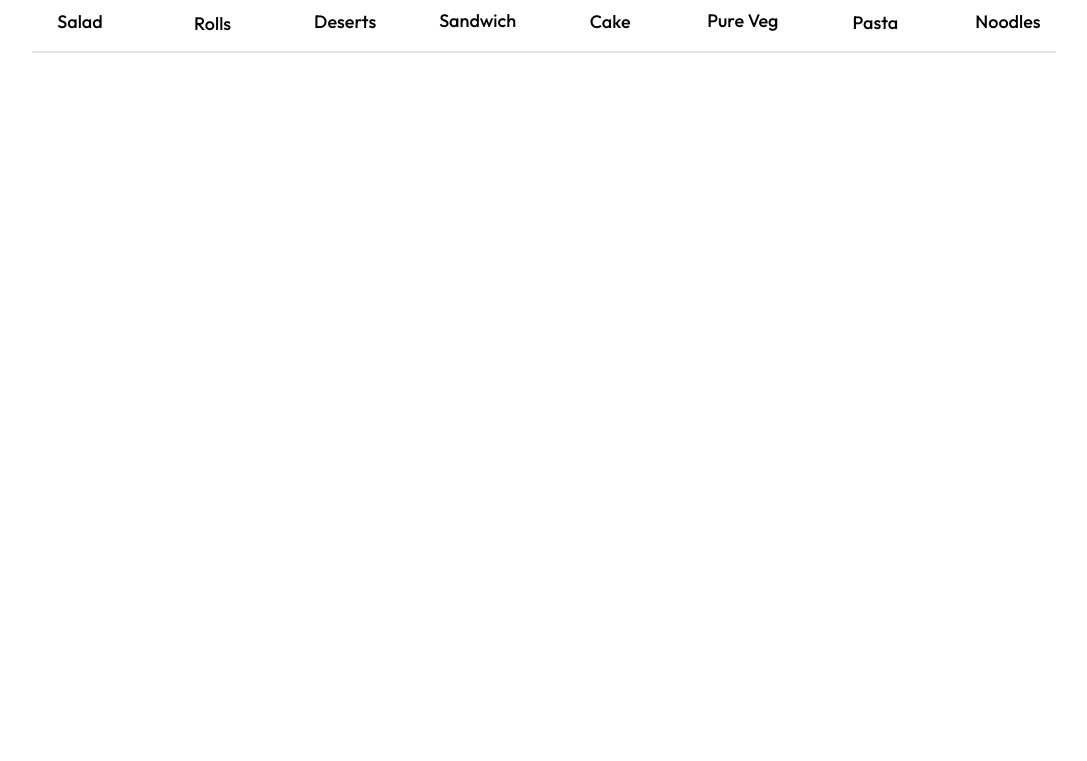
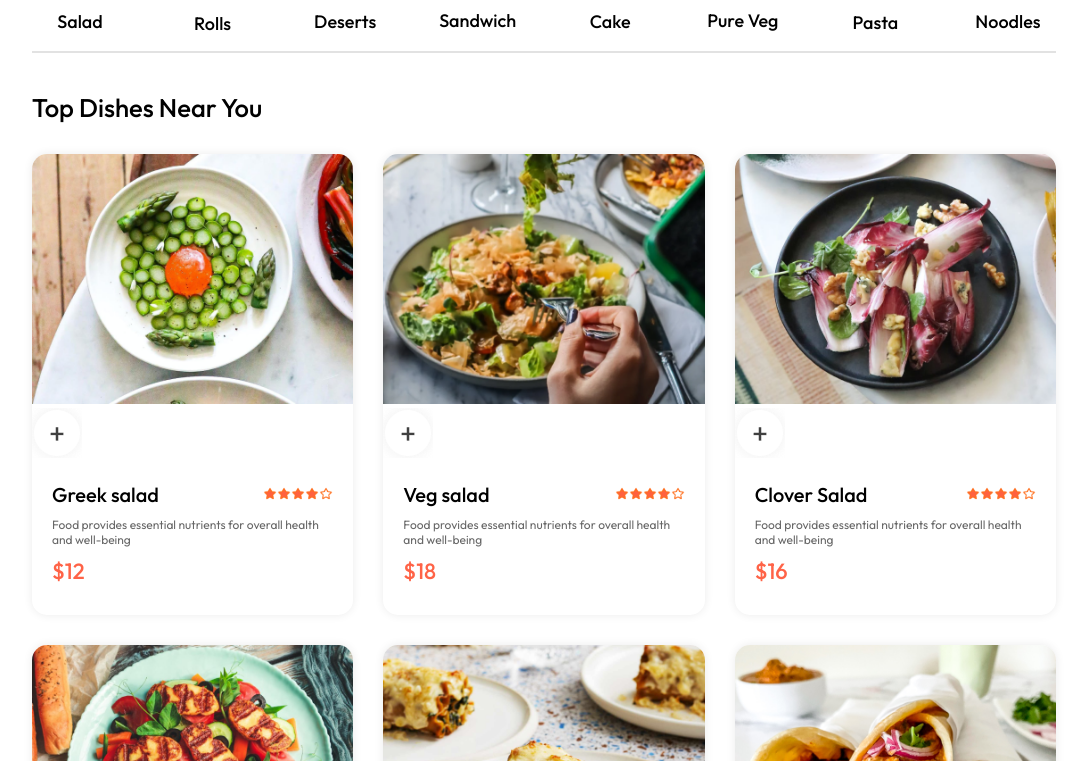
Before and after one commit to chetangosavi/EpicEats_FoodDelivery, a React (Vite) app: page / in a window 1280 px wide. Shown: the part 759-1520 px from the top of the page, without its empty margins (96-1183 px from the left). Before the commit the page ends 820 px from the top, so only its background shows below. Built offline with nearby package versions, Linux system fonts and the light colour scheme.

Commit message:
Food-Delivery

```diff
--- a/eslint.config.js
+++ b/eslint.config.js
@@ -33,6 +33,7 @@
         'warn',
         { allowConstantExport: true },
       ],
+      'react/prop-types': 'off'
     },
   },
 ]
--- /dev/null
+++ b/src/components/FoodDisplay/FoodDisplay.css
@@ -0,0 +1,18 @@
+.food-display{
+    margin-top: 30px;
+
+}
+
+.food-display h2{
+    font-size: max(2vw , 24px);
+    font-weight: 500;
+
+}
+
+.food-display-list{
+    display: grid;
+    grid-template-columns: repeat(auto-fill,minmax(240px,1fr));
+    margin-top: 30px;
+    row-gap: 50px;
+    gap: 30px;
+}
--- /dev/null
+++ b/src/components/FoodDisplay/FoodDisplay.jsx
@@ -0,0 +1,32 @@
+import { useContext } from "react";
+import "./FoodDisplay.css";
+import { StoreContext } from "../../context/StoreContext";
+import FoodItem from "../FoodItem/FoodItem";
+
+const FoodDisplay = ({ category }) => {
+  console.log(category);
+  const { food_list } = useContext(StoreContext);
+  console.log(food_list);
+
+  return (
+    <div className="food-display" id="food-display">
+      <h2>Top Dishes Near You</h2>
+      <div className="food-display-list">
+        {food_list.map((item, index) => {
+          return (
+            <FoodItem
+              key={item._id || index}
+              id={item._id}
+              name={item.name}
+              price={item.price}
+              description={item.description}
+              image={item.image}
+            />
+          );
+        })}
+      </div>
+    </div>
+  );
+};
+
+export default FoodDisplay;
--- /dev/null
+++ b/src/components/FoodItem/FoodItem.css
@@ -0,0 +1,45 @@
+.food-item{
+    width: 100%;
+    margin: auto;
+    border-radius: 15px;
+    box-shadow: 0px 0px 10px #00000015;
+    transition: 0.3s;
+    animation: fadeIn 1s;
+    /* overflow: hidden; */
+}
+.food-item-image{
+    width: 100%;
+    border-radius: 15px 15px 0px 0px;
+
+}
+
+.food-item-info{
+    padding: 20px;
+
+}
+
+.food-item-name-rating{
+    display: flex;
+    justify-content: space-between;
+    align-items: center;
+    margin-bottom: 10px;
+}
+
+.food-item-name-rating p{
+    font-size: 20px;
+    font-weight: 500;
+}
+
+.food-item-name-rating  img{
+    width: 70px;
+}
+.food-item-description{
+    color: #676767;
+    font-size: 12px;
+}
+.food-item-price{
+    color: tomato;
+    font-size: 22px;
+    font-weight: 500;
+    margin: 10px 0px;
+}
--- /dev/null
+++ b/src/components/FoodItem/FoodItem.jsx
@@ -0,0 +1,32 @@
+import { useState } from "react";
+import { assets } from "../../assets/assets";
+import "./FoodItem.css"
+const FoodItem =({id,name,price,description,image})=>{
+    console.log({id})
+    const [itemCount, setItemCount] = useState(0);
+    return(
+        <div className="food-item">
+            <div className="food-item-image-container">
+                <img className="food-item-image" src={image} alt={name} />
+                {
+                    !itemCount?<img className="add" onClick={()=>setItemCount((prev)=>prev+1)} src={assets.add_icon_white} alt=""/>:<div>me</div>
+                }
+            </div>
+            <div className="food-item-info">
+                <div className="food-item-name-rating">
+                    <p>{name}</p>
+                    <img src={assets.rating_starts} alt="" />
+                </div>
+                <p className="food-item-description">
+                    {description}
+                </p>
+                <p className="food-item-price">
+                    ${price}
+                </p>
+            </div>
+
+        </div>
+    )
+}
+
+export default FoodItem;
--- /dev/null
+++ b/src/context/StoreContext.jsx
@@ -0,0 +1,19 @@
+import { createContext } from "react";
+import { food_list } from "../assets/assets";
+
+// eslint-disable-next-line react-refresh/only-export-components
+export const StoreContext = createContext(null);
+
+const StoreContextProvider = (props) => {
+  const contextValue = {
+    food_list
+  };
+
+  return (
+    <StoreContext.Provider value={contextValue}>
+      {props.children}
+    </StoreContext.Provider>
+  );
+};
+
+export default StoreContextProvider;
--- a/src/main.jsx
+++ b/src/main.jsx
@@ -2,9 +2,12 @@
 import { BrowserRouter } from "react-router-dom";
 import "./index.css";
 import App from "./App.jsx";
+import StoreContextProvider from "./context/StoreContext.jsx";
 
 createRoot(document.getElementById("root")).render(
   <BrowserRouter>
-    <App />
+    <StoreContextProvider>
+      <App />
+    </StoreContextProvider>
   </BrowserRouter>
 );
--- a/src/pages/Home/Home.jsx
+++ b/src/pages/Home/Home.jsx
@@ -2,12 +2,14 @@
 import ExploreMenu from "../../components/ExploreMenu/ExploreMenu";
 import Header from "../../components/Header/Header";
 import "./Home.css";
+import FoodDisplay from "../../components/FoodDisplay/FoodDisplay";
 const Home = () => {
   const [category, setCategory] = useState("All");
   return (
     <div className="home">
       <Header />
       <ExploreMenu category={category} setCategory={setCategory} />
+      <FoodDisplay category={category}/>
     </div>
   );
 };
```
